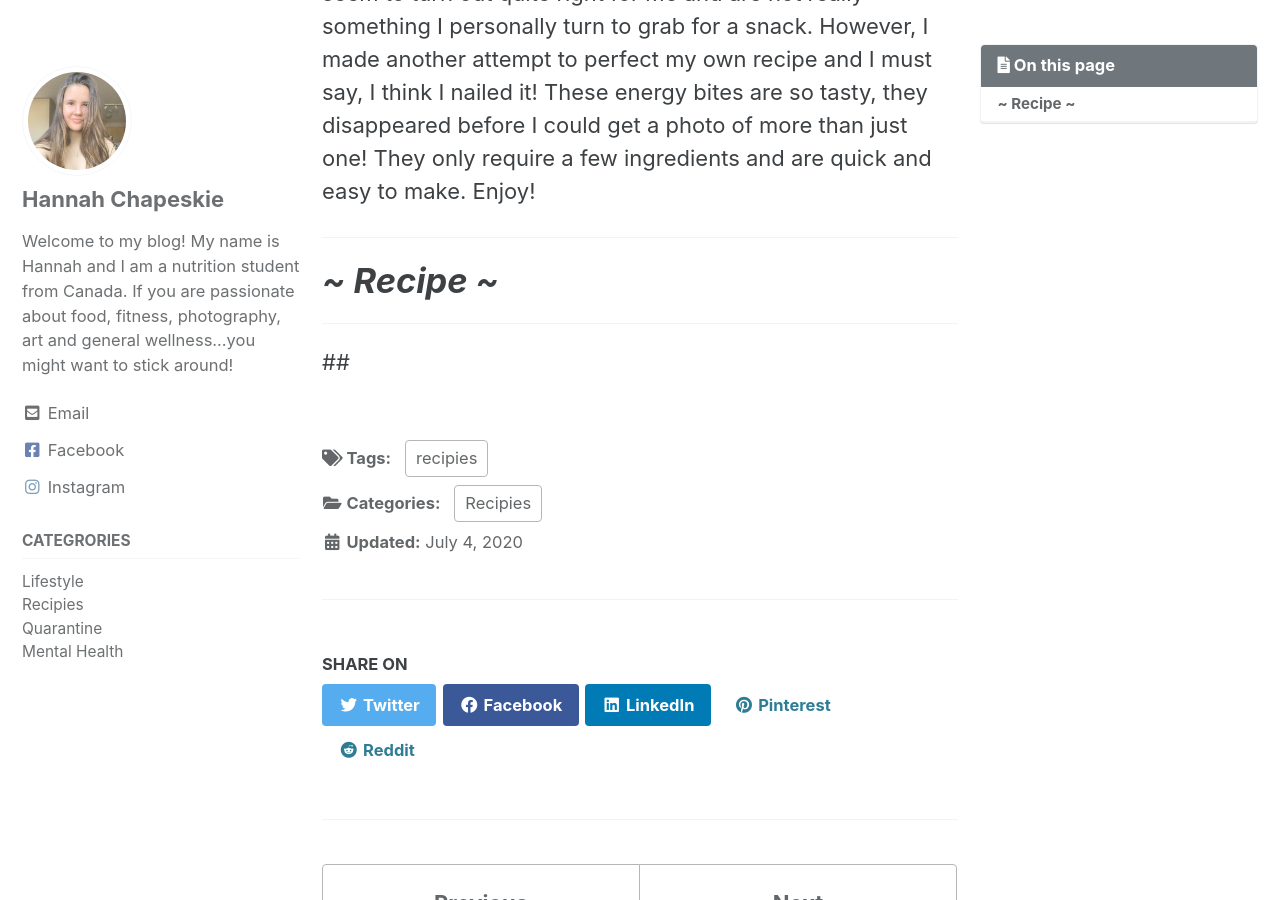
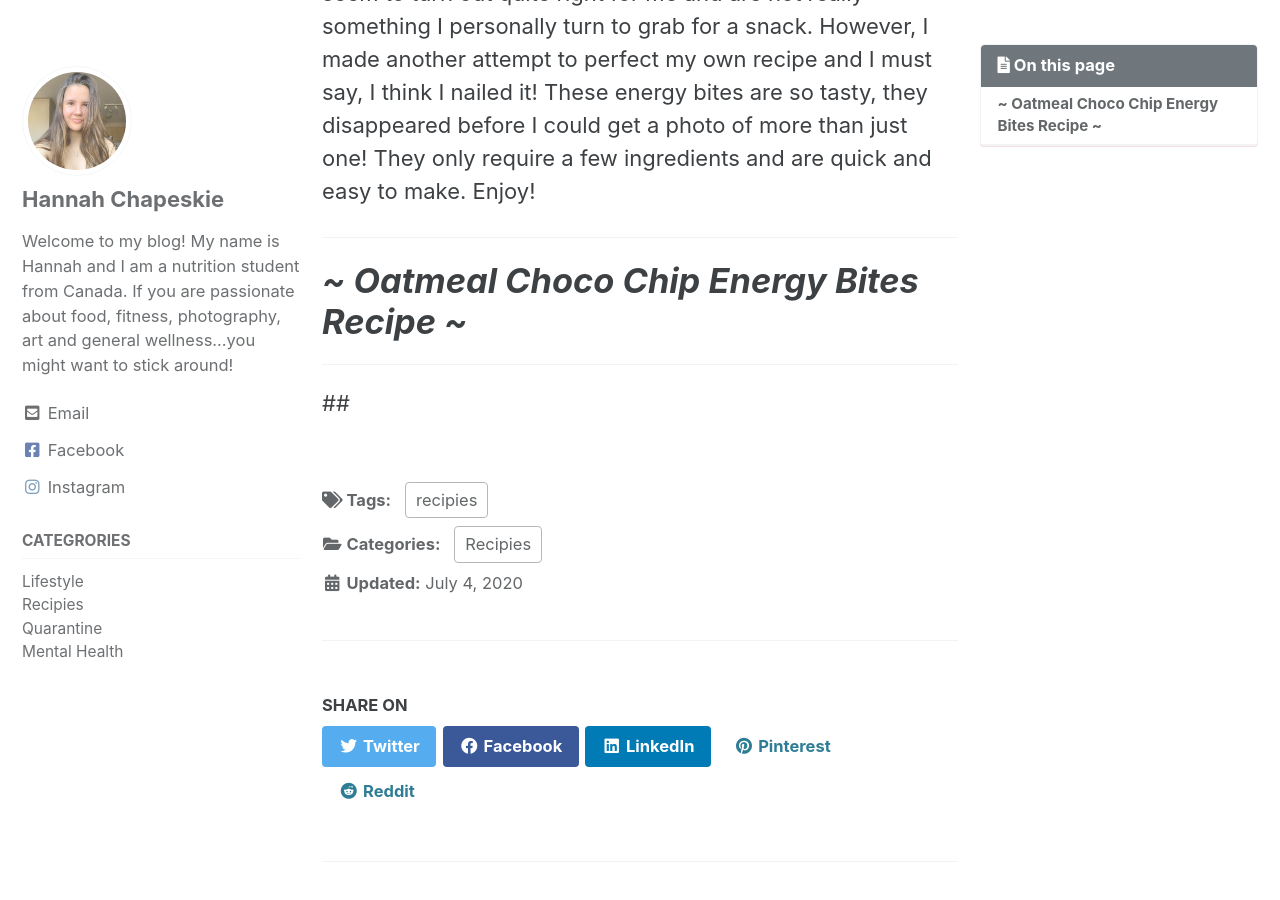
Before and after one commit to dylanbabel/yinandyams, a Jekyll site: the page built from _posts/2020-07-04-oatmeal-choco-chip-energy-bites.md, in a window 1280 px wide and 900 px high, scrolled down 640 px. Built offline with Jekyll 4.4.1, drawn with Linux system fonts in a browser that asks for light colours; cached includes are drawn as plain includes; part of the change alters nothing that is shown.

Commit message:
Update 2020-07-04-oatmeal-choco-chip-energy-bites.md

```diff
--- a/_posts/2020-07-04-oatmeal-choco-chip-energy-bites.md
+++ b/_posts/2020-07-04-oatmeal-choco-chip-energy-bites.md
@@ -25,7 +25,7 @@ I have never been a huge fan of energy balls. They never seem to turn out quite
 
 ***
 
-# ***~ {{ post.title }} Recipe ~***
+# ***~ {{ page.title }} Recipe ~***
 
 ***
 
```
